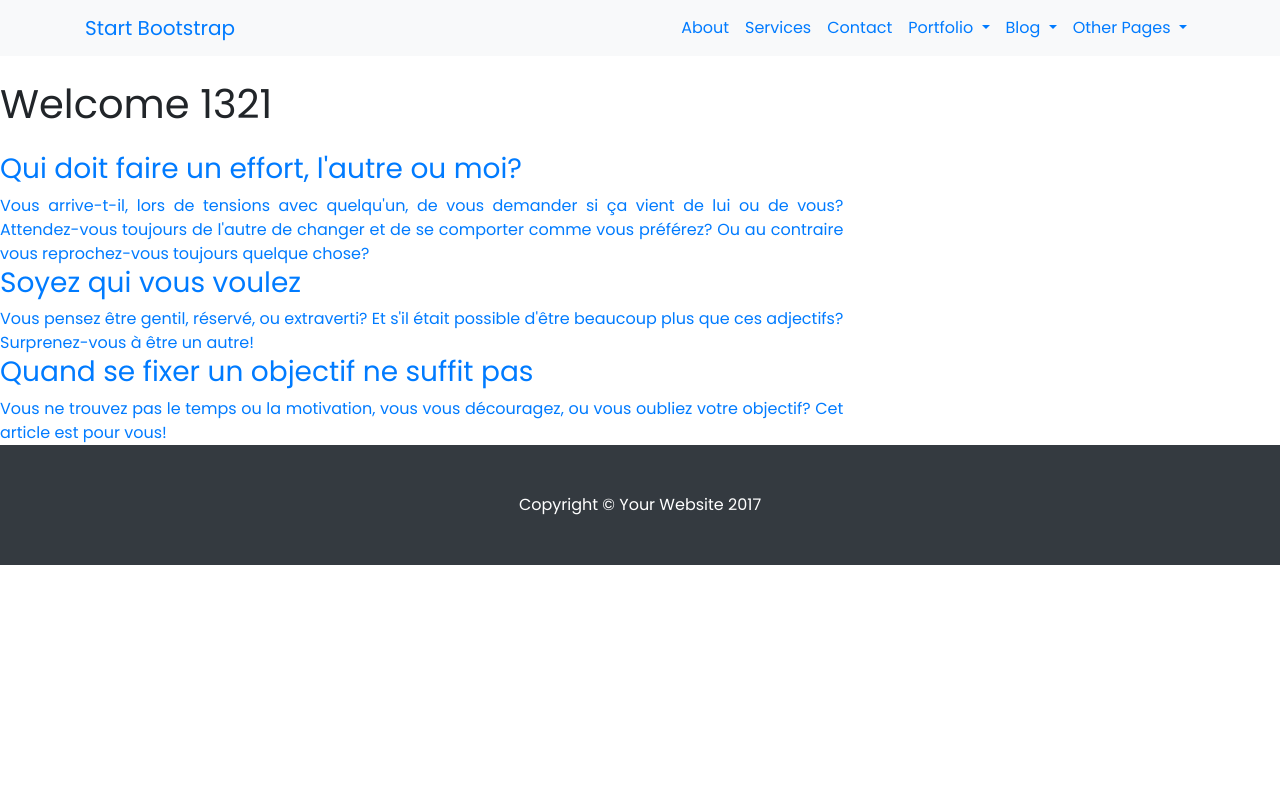
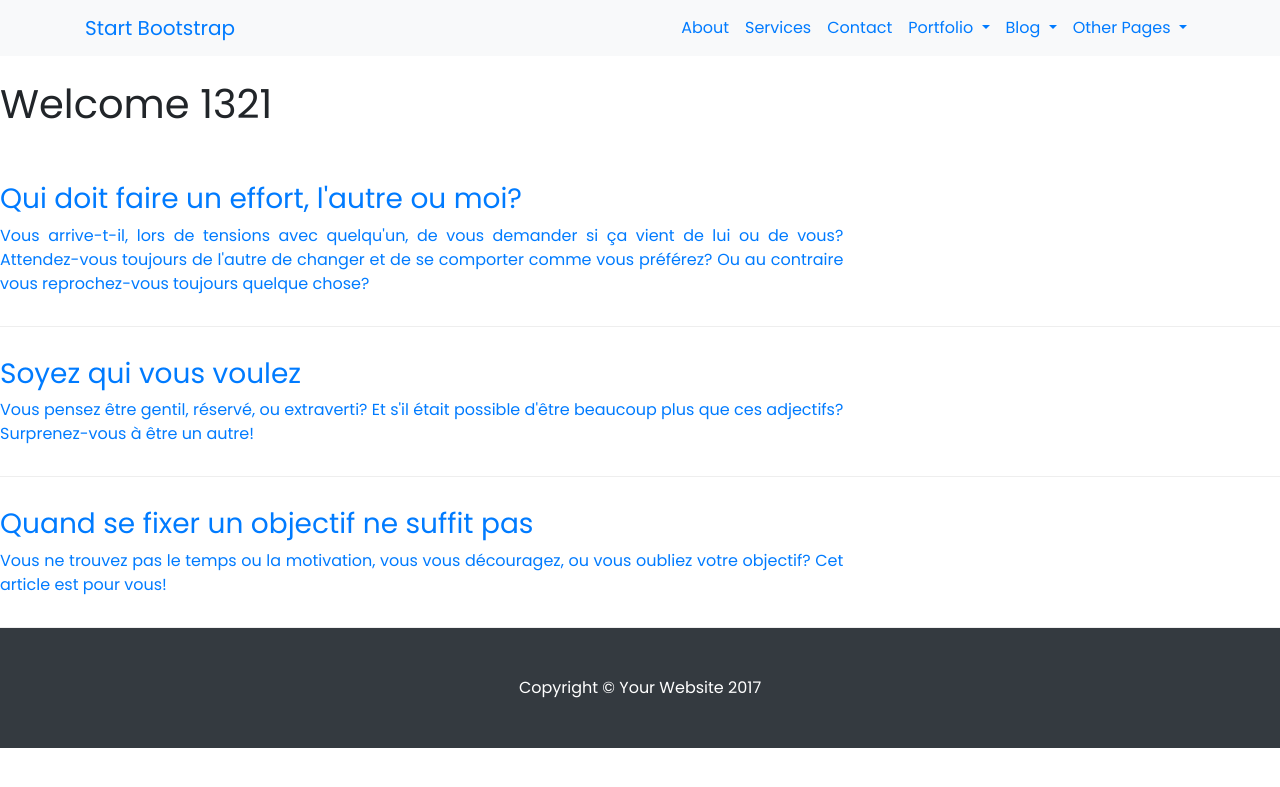
Before and after one commit to OrgaEvolutions/Nathoup.github.io, a Jekyll site: the page built from index.html, in a window 1280 px wide. Shown: the top 787 px of the page. Built offline with Jekyll 4.4.1, drawn with Linux system fonts in a browser that asks for light colours; nearby versions of some CDN libraries; some web fonts are replaced.

Commit message:
Update index.html

```diff
--- a/index.html
+++ b/index.html
@@ -6,22 +6,10 @@ layout: default
 
 
 	{% for article in site.pages %}{% if article.layout=="article" %}
-		<div class="row"><div class="col-8"><a href="{{ article.url }}">
+		<div class="row" style="border-bottom: 1px solid #eee;padding-bottom: 30px;padding-top: 30px;"><div class="col-8"><a href="{{ article.url }}">
 			<h3>{{ article.title }}</h3>
 			{{ article.intro }}
 			</a></div></div>
-		<!--<div class="col-lg-4 col-md-4">
-
-			<div class="card h-100">
-				<h4 class="card-header">{{ article.title }}</h4>
-				<div class="card-body">
-					<p class="card-text">{{ article.intro }}</p>
-				</div>
-				<div class="card-footer">
-					<a href="{{ article.url }}" class="btn btn-primary">Learn More</a>
-				</div>
-			</div>
-		</div>-->
 	{% endif %}{% endfor %}
 
 </div>
```
